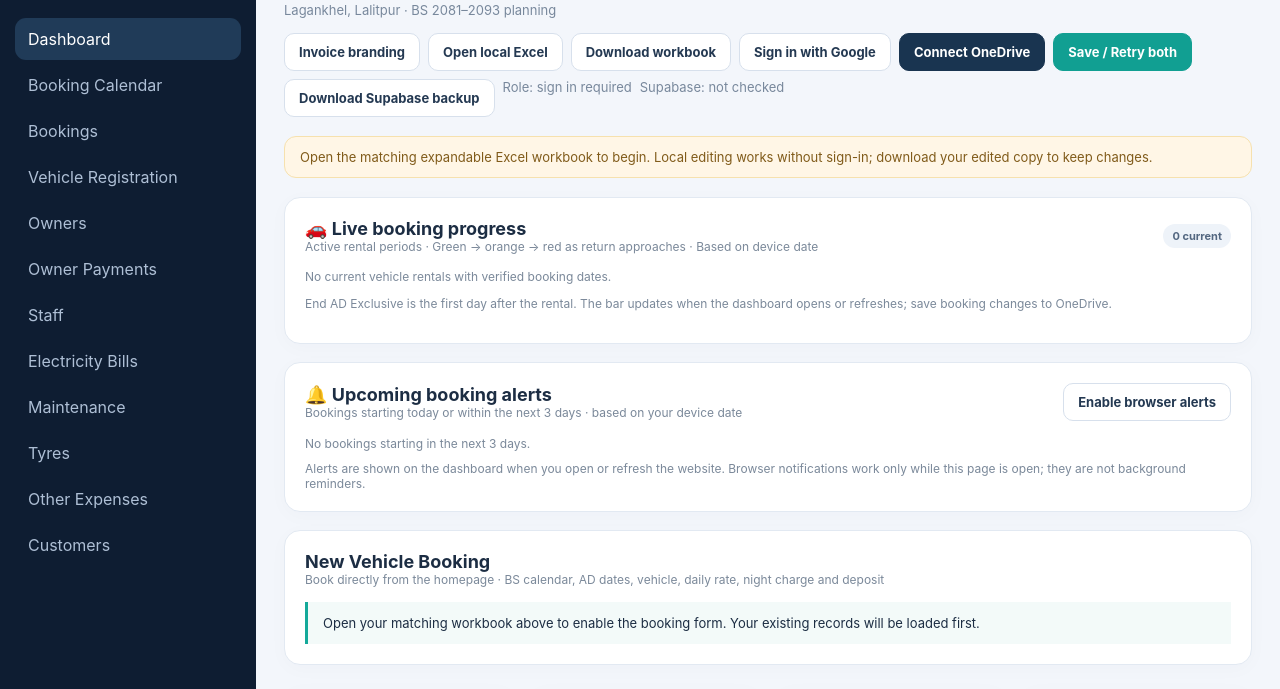
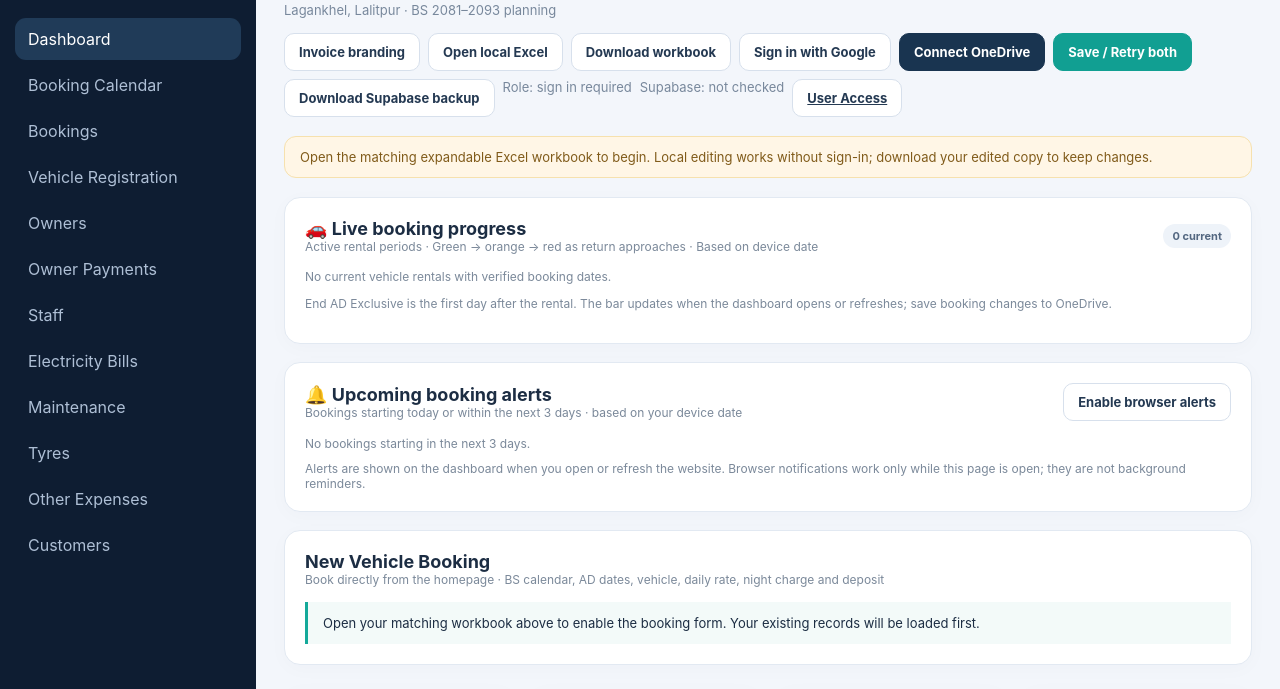
Before and after one commit to kamleshniroula-debug/fleet-booking-app, a plain HTML site: page index.html in a window 1280 px wide. Shown: the part 85-774 px from the top of the page. Drawn offline with nearby package versions, Linux system fonts and the light colour scheme.

Commit message:
Update index.html

```diff
--- a/index.html
+++ b/index.html
@@ -1166,3 +1166,16 @@ async function printBookingConfirmation(index){
  }
 })();
 </script><script>if ('serviceWorker' in navigator && (location.protocol==='https:' || location.hostname==='localhost')) { window.addEventListener('load',()=>navigator.serviceWorker.register('./service-worker.js').catch(err=>console.warn('PWA registration unavailable:',err))); }</script></body></html>
+<script>
+window.addEventListener('DOMContentLoaded', function () {
+  const actions = document.querySelector('.top .actions');
+  if (!actions || document.getElementById('adminAccessLink')) return;
+
+  const link = document.createElement('a');
+  link.id = 'adminAccessLink';
+  link.href = 'admin-access.html';
+  link.className = 'btn';
+  link.textContent = 'User Access';
+  actions.appendChild(link);
+});
+</script>
```
